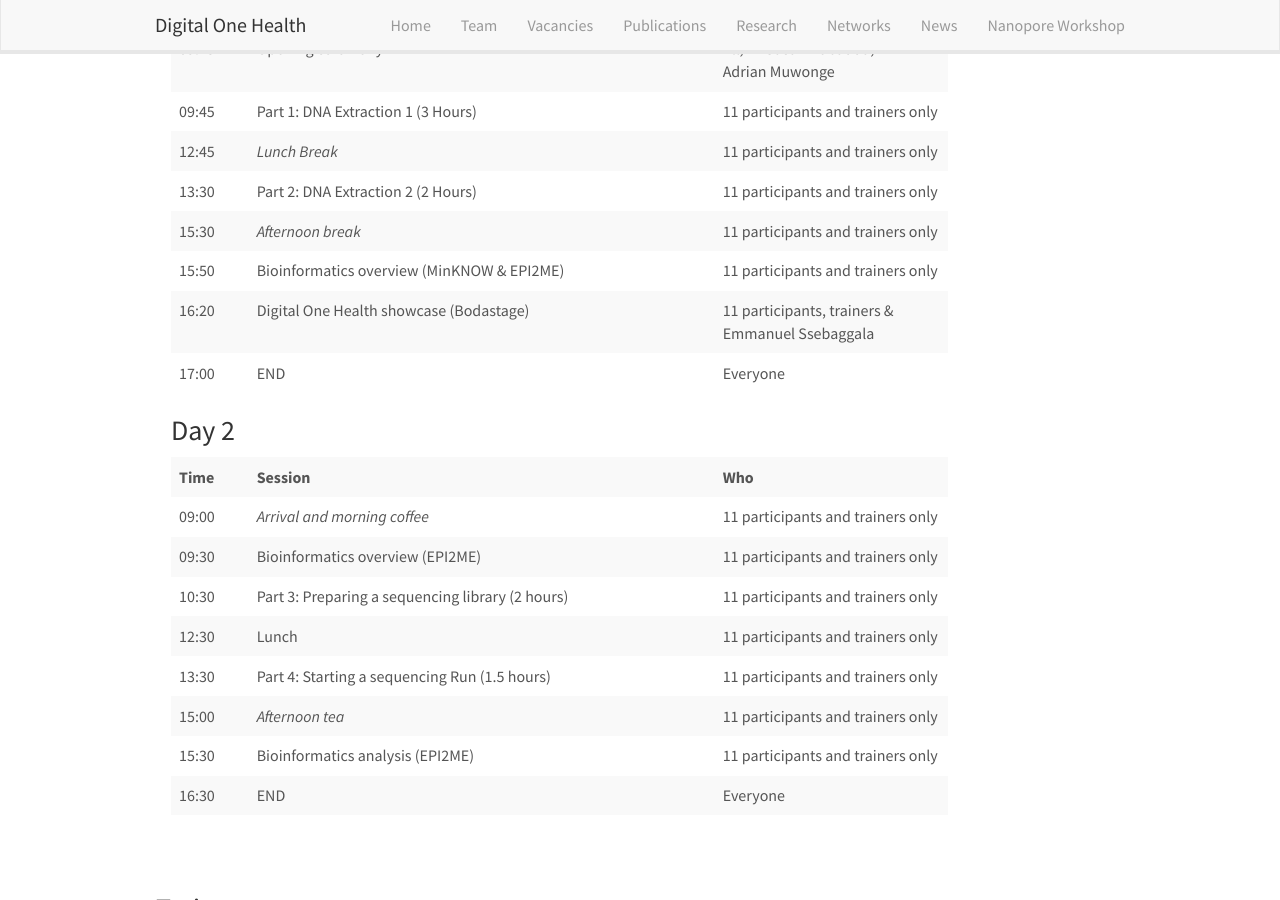
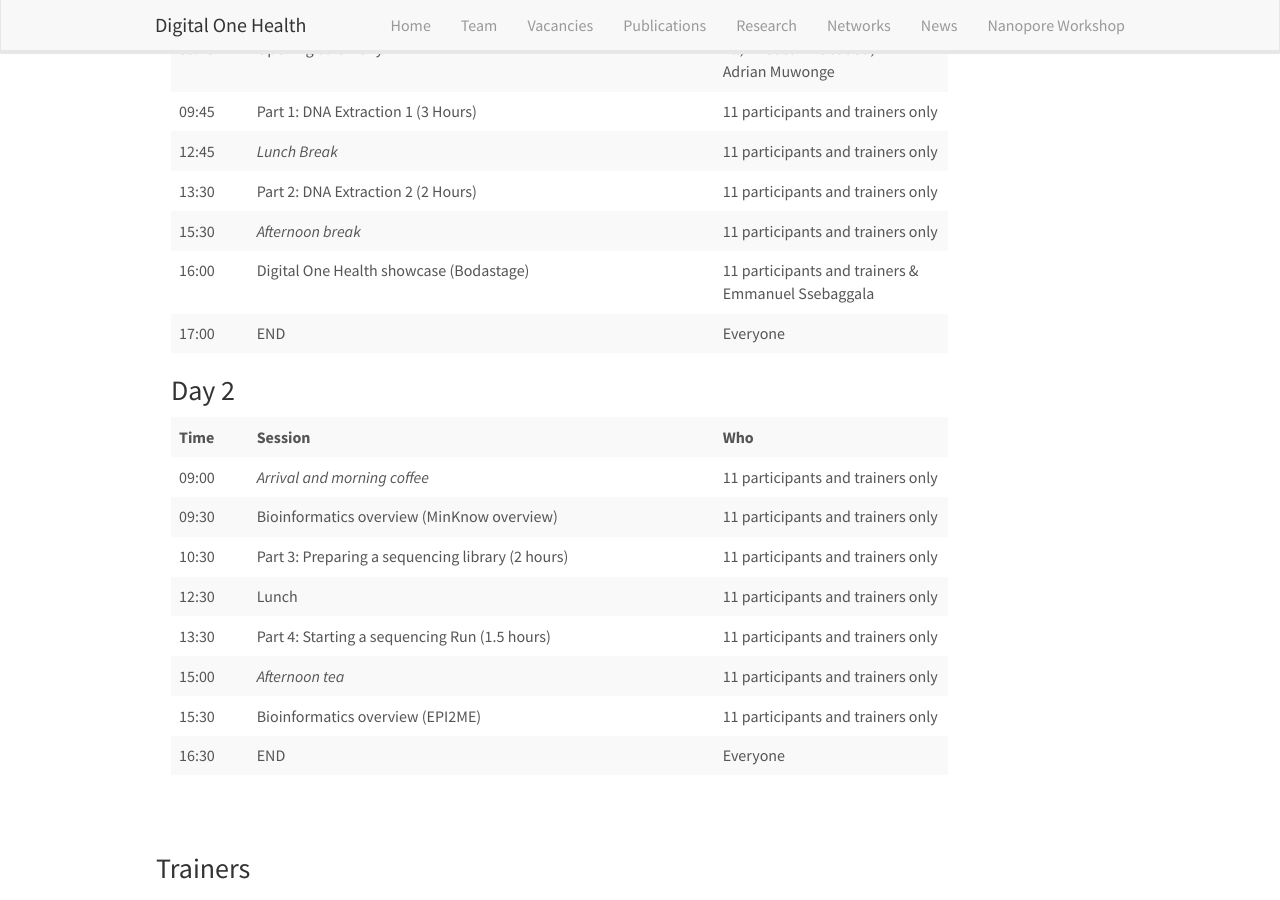
Before and after one commit to Digital-One-Health/digital-one-health.github.io, a Jekyll site: the page built from _pages/doh-ont-workshop.md, in a window 1280 px wide and 900 px high, scrolled down 2153 px. Built offline with Jekyll 4.4.1, drawn with Linux system fonts in a browser that asks for light colours; nearby versions of some CDN libraries; comment, search, counter and statistics services are not loaded.

Commit message:
Update program

```diff
--- a/_pages/doh-ont-workshop.md
+++ b/_pages/doh-ont-workshop.md
@@ -109,9 +109,7 @@ This workshop will provide training to colleagues across the One Health ministir
 
 <tr>  <td>15:30</td>  <td><i>Afternoon break</i></td>  <td>11 participants and trainers only</td></tr>
 
-<tr>  <td>15:50</td>  <td>Bioinformatics overview (MinKNOW & EPI2ME)</td>  <td>11 participants and trainers only</td></tr>
-
-<tr>  <td>16:20</td>  <td>Digital One Health showcase (Bodastage)</td>  <td>11 participants, trainers & Emmanuel Ssebaggala</td></tr>
+<tr>  <td>16:00</td>  <td>Digital One Health showcase (Bodastage)</td>  <td>11 participants and trainers & Emmanuel Ssebaggala</td></tr>
 
 <tr>  <td>17:00</td>  <td>END</td>  <td>Everyone</td></tr>
 
@@ -127,7 +125,7 @@ This workshop will provide training to colleagues across the One Health ministir
 
 <tr>  <td>09:00</td>  <td><i>Arrival and morning coffee</i></td>  <td>11 participants and trainers only</td></tr>
 
-<tr>  <td>09:30</td>  <td>Bioinformatics overview (EPI2ME)</td>  <td>11 participants and trainers only</td></tr>
+<tr>  <td>09:30</td>  <td>Bioinformatics overview (MinKnow overview)</td>  <td>11 participants and trainers only</td></tr>
 
 <tr>  <td>10:30</td>  <td>Part 3: Preparing a sequencing library (2 hours)</td>  <td>11 participants and trainers only</td></tr>
 
@@ -137,7 +135,7 @@ This workshop will provide training to colleagues across the One Health ministir
 
 <tr>  <td>15:00</td>  <td><i>Afternoon tea</i></td>  <td>11 participants and trainers only</td></tr>
 
-<tr>  <td>15:30</td>  <td>Bioinformatics analysis (EPI2ME)</td>  <td>11 participants and trainers only</td></tr>
+<tr>  <td>15:30</td>  <td>Bioinformatics overview (EPI2ME)</td>  <td>11 participants and trainers only</td></tr>
 
 <tr>  <td>16:30</td>  <td>END</td>  <td>Everyone</td></tr>
 
```
